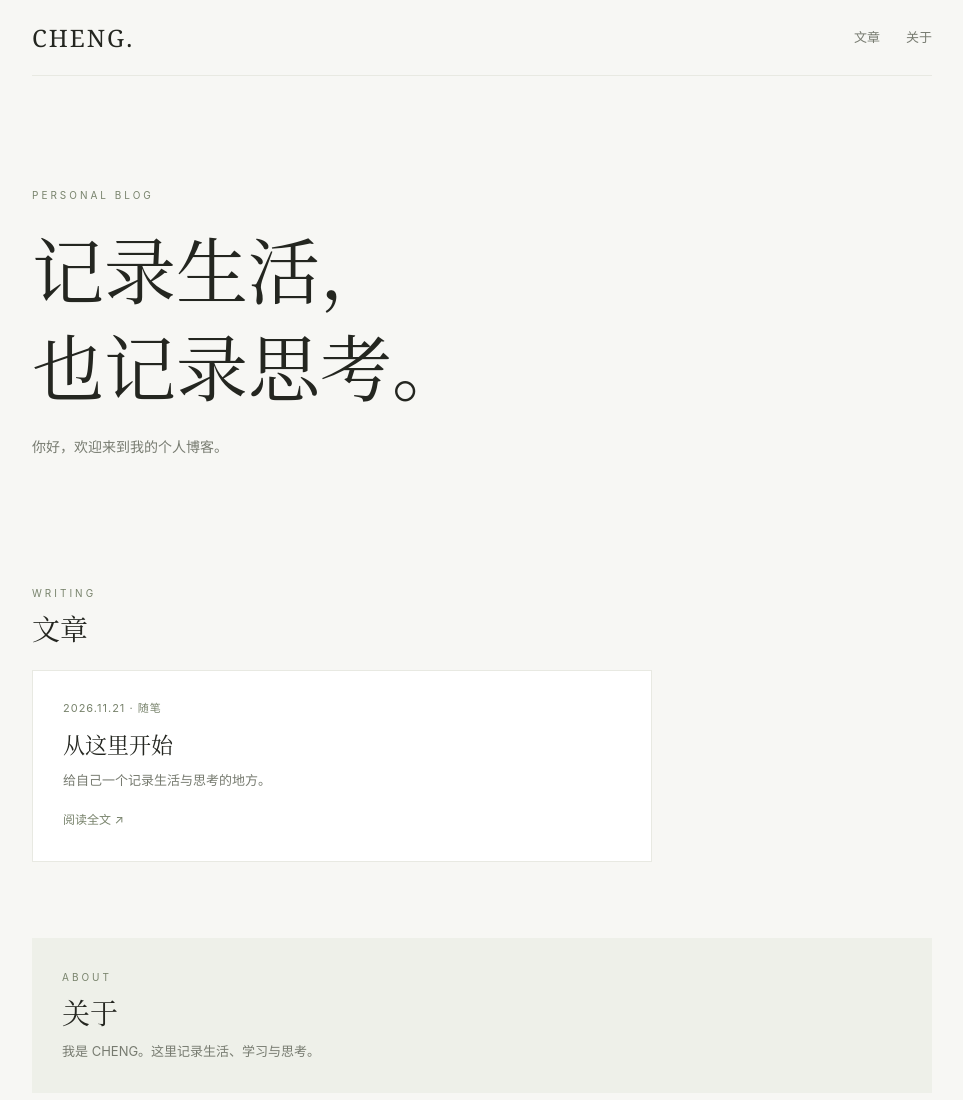
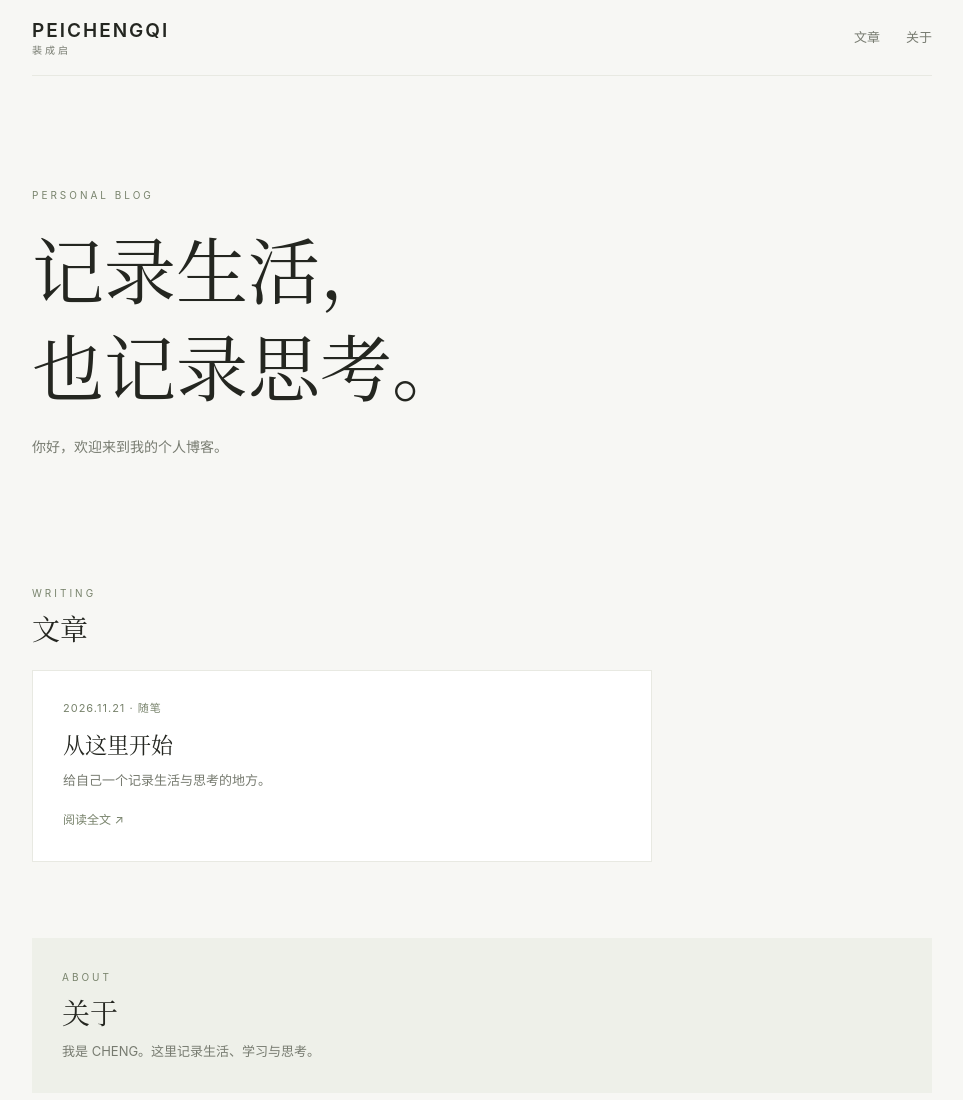
Before and after one commit to chengqipei888-glitch/my-personal-blog, a plain HTML site: page index.html in a window 1280 px wide. Shown: the top 1100 px of the page, without its empty margins (158-1121 px from the left). Drawn offline with Linux system fonts and the light colour scheme.

Commit message:
更新网站左上角个人署名

```diff
--- a/index.html
+++ b/index.html
@@ -9,7 +9,7 @@
 <style>
 :root{color-scheme:light;--bg:#f7f7f4;--paper:#fff;--ink:#242620;--muted:#777b70;--line:#e8e9e2;--accent:#78836c;--soft:#eef0e9;--serif:Georgia,"Songti SC","Noto Serif CJK SC",serif;--sans:-apple-system,BlinkMacSystemFont,"Segoe UI","PingFang SC","Microsoft YaHei",sans-serif}
 *{box-sizing:border-box}html{scroll-behavior:smooth}body{margin:0;background:var(--bg);color:var(--ink);font-family:var(--sans);line-height:1.8;-webkit-font-smoothing:antialiased}a{color:inherit;text-decoration:none}.wrap{width:min(900px,calc(100% - 40px));margin:auto}
-header{height:76px;display:flex;align-items:center;justify-content:space-between;border-bottom:1px solid var(--line)}.brand{font:24px var(--serif);letter-spacing:2px}.nav{display:flex;gap:26px;font-size:13px;color:var(--muted)}
+header{height:76px;display:flex;align-items:center;justify-content:space-between;border-bottom:1px solid var(--line)}.brand{display:flex;flex-direction:column;align-items:flex-start;gap:0;font:600 19px var(--sans);letter-spacing:2px;line-height:1.35}.brand-cn{font:10px var(--sans);font-weight:400;letter-spacing:3px;color:var(--muted);line-height:1.4}.nav{display:flex;gap:26px;font-size:13px;color:var(--muted)}
 .hero{padding:110px 0 100px}.eyebrow{font-size:10px;letter-spacing:3px;color:var(--accent)}h1{font:400 clamp(42px,8vw,72px)/1.35 var(--serif);margin:18px 0}.hero p{color:var(--muted);font-size:14px;margin:0}.section{padding:24px 0 76px}.section-head{margin-bottom:22px}.section-head h2,.about h2{font:400 28px var(--serif);margin:6px 0}.post{background:var(--paper);border:1px solid var(--line);padding:28px 30px;max-width:620px}.meta{font-size:11px;color:var(--accent);letter-spacing:1px}.post h3{font:400 22px var(--serif);margin:10px 0}.post p,.about p{font-size:13px;color:var(--muted);margin:0}.read{display:inline-block;margin-top:16px;font-size:12px;color:var(--accent)}
 .about{padding-bottom:70px}.about-inner{background:var(--soft);padding:30px}.about h2{margin:6px 0 8px}
 footer{border-top:1px solid var(--line);padding:22px 0 30px;color:#92968b;font-size:11px}
@@ -19,7 +19,7 @@ a:focus-visible{outline:2px solid var(--accent);outline-offset:4px}
 </head>
 <body>
 <header class="wrap">
-<a class="brand" href="#top">CHENG.</a>
+<a class="brand" href="#top"><span>PEICHENGQI</span><span class="brand-cn">裴成启</span></a>
 <nav class="nav" aria-label="主导航"><a href="#writing">文章</a><a href="#about">关于</a></nav>
 </header>
 <main class="wrap" id="top">
```
